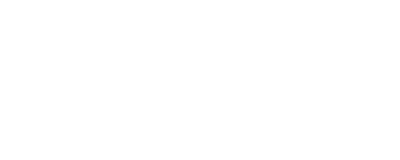
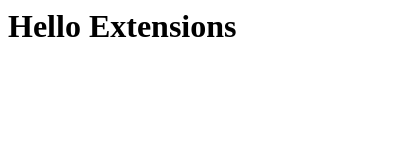
Before and after one commit to ClearPolicy-PlugIn/ClearPolicy, a browser extension: page popup.html in a window 400 px wide. Drawn offline with Linux system fonts and the light colour scheme.

Commit message:
some start code

```diff
--- a/popup.html
+++ b/popup.html
@@ -1 +1,6 @@
 <!-- HTML file for the popup UI -->
+<html>
+    <body>
+      <h1>Hello Extensions</h1>
+    </body>
+</html>
```
Also changed, not shown: icons/icons.png, manifest.json.
